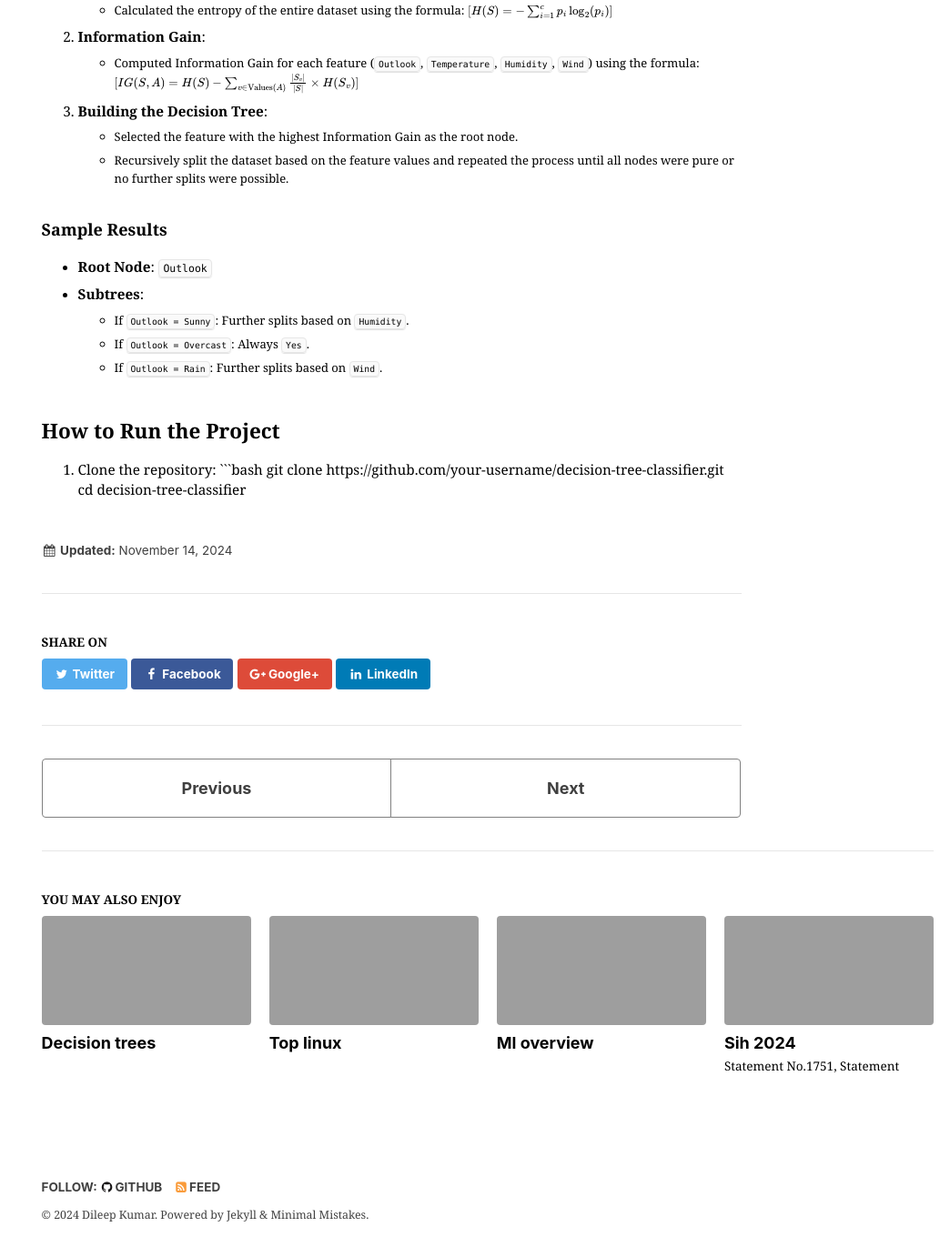
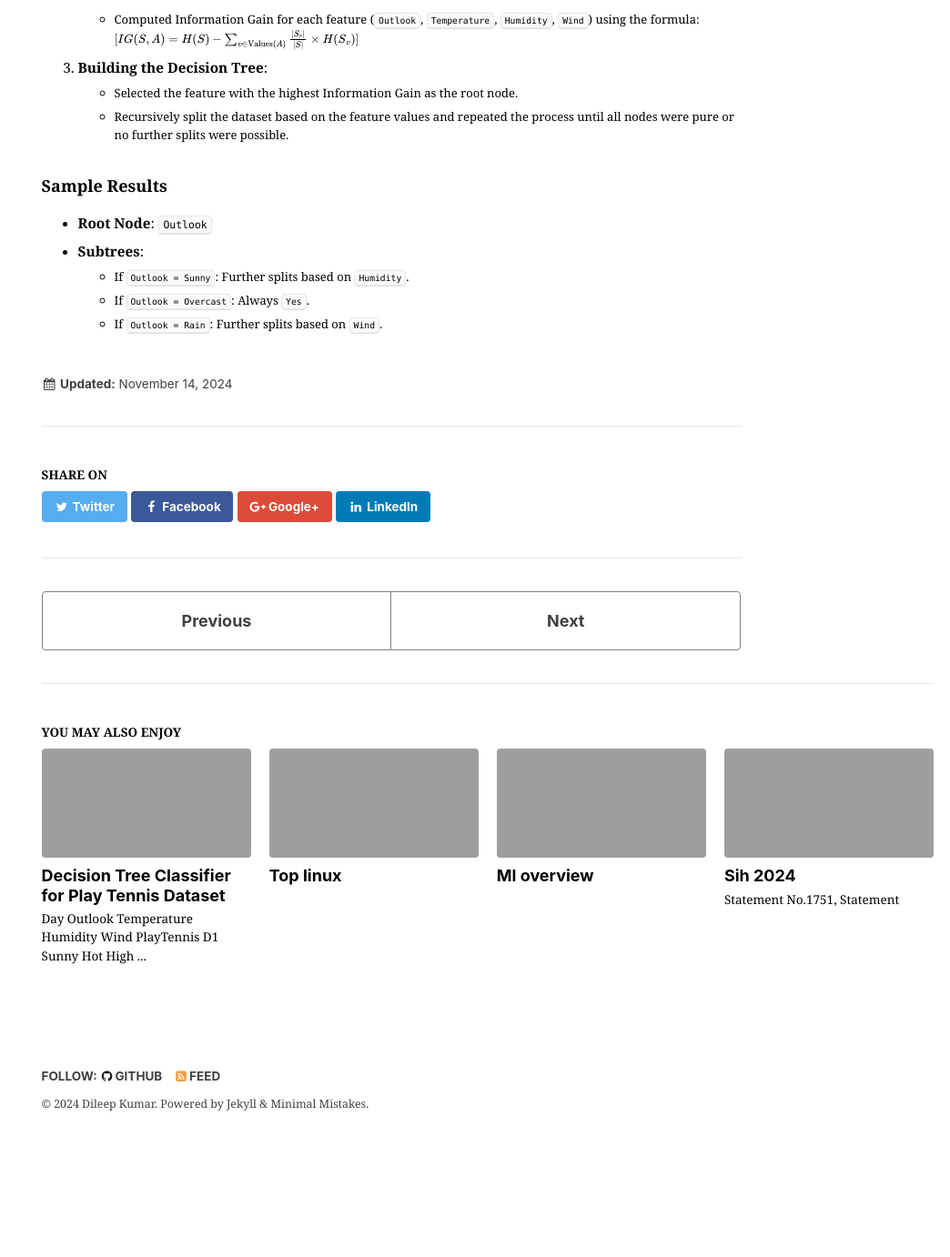
Before and after one commit to DileepKumarIrri/Port-Folio, a Jekyll site: the page built from _posts/2024-11-14-Trees.md, in a window 1280 px wide and 1400 px high, scrolled down 1142 px. Shown: the top 1382 px of the window at 91% size, without its empty margins (236-1280 px from the left). Built offline with Jekyll 4.4.1, drawn with Linux system fonts in a browser that asks for light colours; formulas are drawn with MathJax 3; after the commit the page ends 2420 px from its top, so only the background shows below that; some of the changed text lies outside the part shown.

Commit message:
Decison trees added

````diff
--- a/_posts/2024-11-14-Trees.md
+++ b/_posts/2024-11-14-Trees.md
@@ -1,5 +1,5 @@
 ---
-title: "Decision Tree Classifier for Play Tennis Dataset"
+title: "Dataset"
 categories:
   - computing
 tags:
@@ -10,8 +10,6 @@ published: true
 ---
 
 
-
-# Decision Tree Classifier for Play Tennis Dataset
 
 This project implements a Decision Tree Classifier to predict whether a game of tennis will be played based on weather conditions. The classifier uses the **ID3 (Iterative Dichotomiser 3)** algorithm to select the best attributes by calculating **Information Gain**.
 
@@ -65,9 +63,9 @@ $
   - If `Outlook = Overcast`: Always `Yes`.
   - If `Outlook = Rain`: Further splits based on `Wind`.
 
-## How to Run the Project
+<!-- ## How to Run the Project
 
 1. Clone the repository:
    ```bash
    git clone https://github.com/your-username/decision-tree-classifier.git
-   cd decision-tree-classifier
+   cd decision-tree-classifier -->
````
Also changed, not shown: _posts/2024-11-16-Decision Trees.md (+12 -2 lines).
